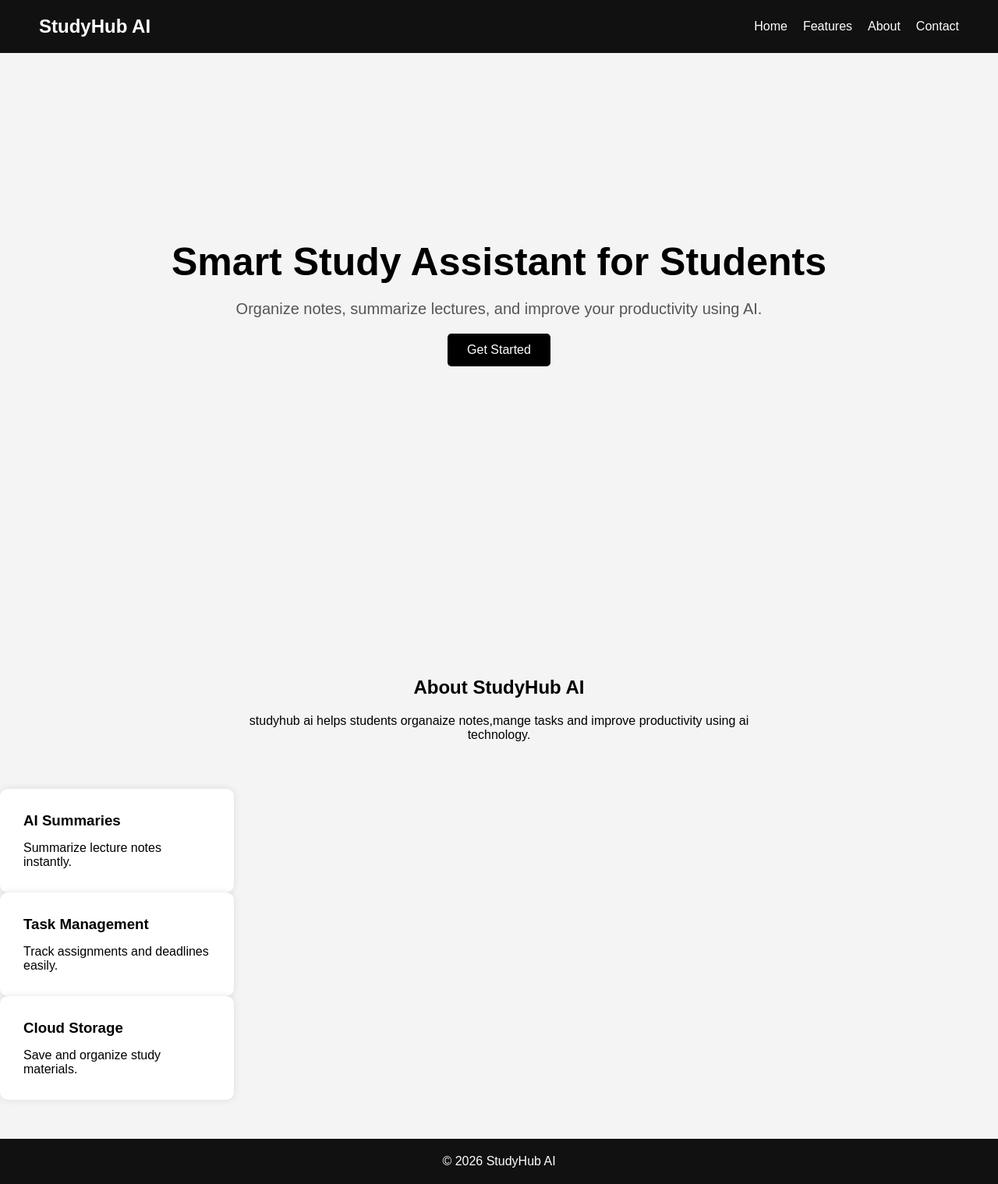
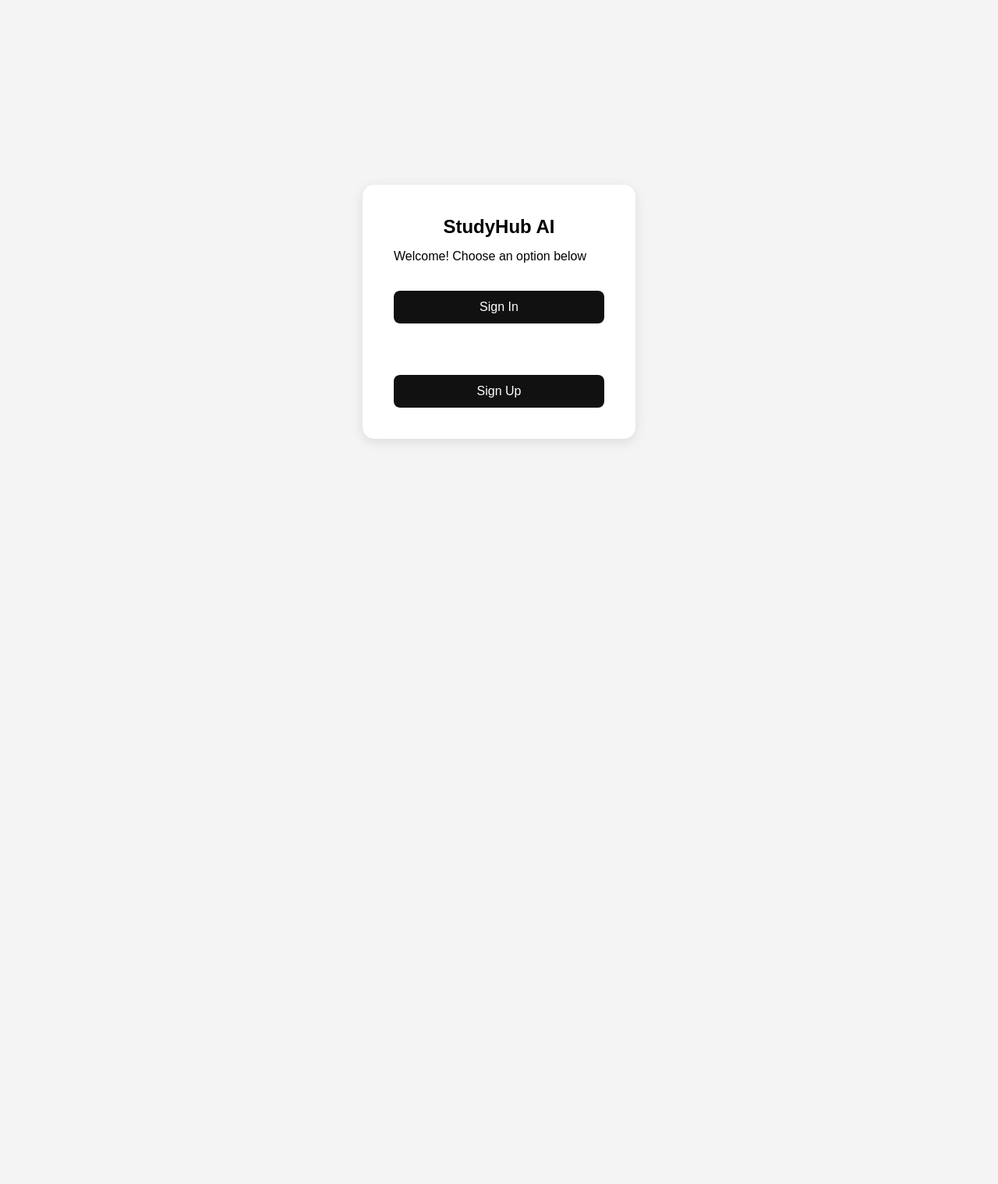
Before and after one commit to salembarowis/studyhub-ai, a website: page index.html in a window 1280 px wide. Shown: the whole page at 78% size. After the commit the page ends 800 px from the top, so only its background shows below. Drawn offline with Linux system fonts and the light colour scheme.

Commit message:
Added Sign In and Sign Up page

```diff
--- a/index.html
+++ b/index.html
@@ -8,61 +8,29 @@
 </head>
 <body>
 
-  <nav class="navbar">
-    <h1>StudyHub AI</h1>
+  <div class="login-container">
 
-    <ul>
-      <li>Home</li>
-      <li>Features</li>
-      <li>About</li>
-      <li>Contact</li>
-    </ul>
-  </nav>
+    <div class="login-form">
 
-  <section class="hero">
-    <div class="hero-text">
-      <h2>Smart Study Assistant for Students</h2>
+      <h2>StudyHub AI</h2>
 
-      <p>
-        Organize notes, summarize lectures,
-        and improve your productivity using AI.
+      <p style="margin-bottom:20px;">
+        Welcome! Choose an option below
       </p>
-<a href="login.html">
-      <button>Get Started</button>
-</a>
-    </div>
-  </section>
 
-  <section class="features">
-    </section>
+      <a href="login.html">
+        <button type="button">Sign In</button>
+      </a>
 
-  <section class="about">
-  <h2>About StudyHub AI</h2>
-    <p>
-        studyhub ai helps students organaize notes,mange tasks and improve productivity using ai technology.
-    </p>
-  </section>
+      <br><br>
 
-    <div class="card">
-      <h3>AI Summaries</h3>
-      <p>Summarize lecture notes instantly.</p>
+      <a href="register.html">
+        <button type="button">Sign Up</button>
+      </a>
+
     </div>
 
-    <div class="card">
-      <h3>Task Management</h3>
-      <p>Track assignments and deadlines easily.</p>
-    </div>
-
-    <div class="card">
-      <h3>Cloud Storage</h3>
-      <p>Save and organize study materials.</p>
-    </div>
-
-  </section>
-
-  <footer>
-    <p>© 2026 StudyHub AI</p>
-  </footer>
+  </div>
 
 </body>
 </html>
```
